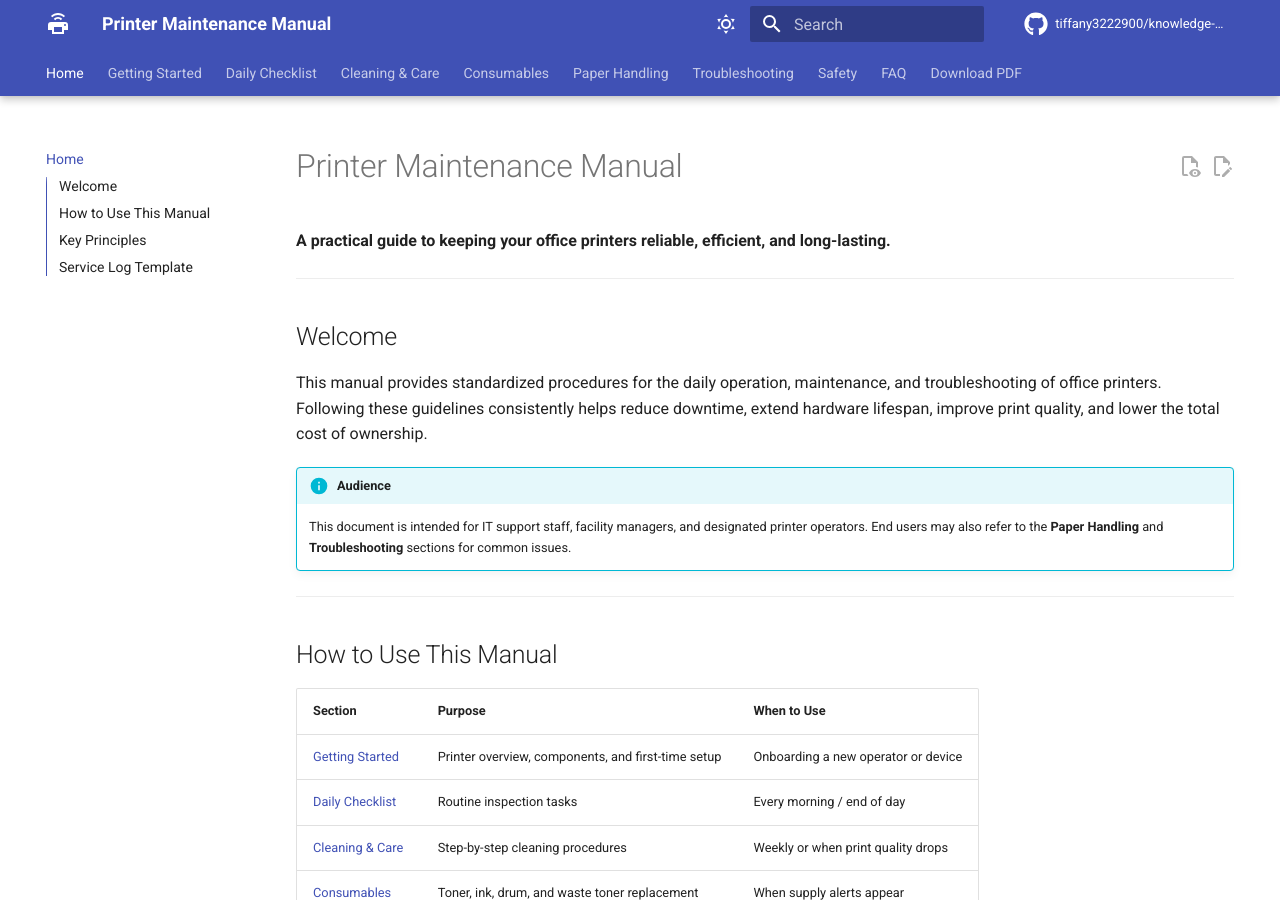
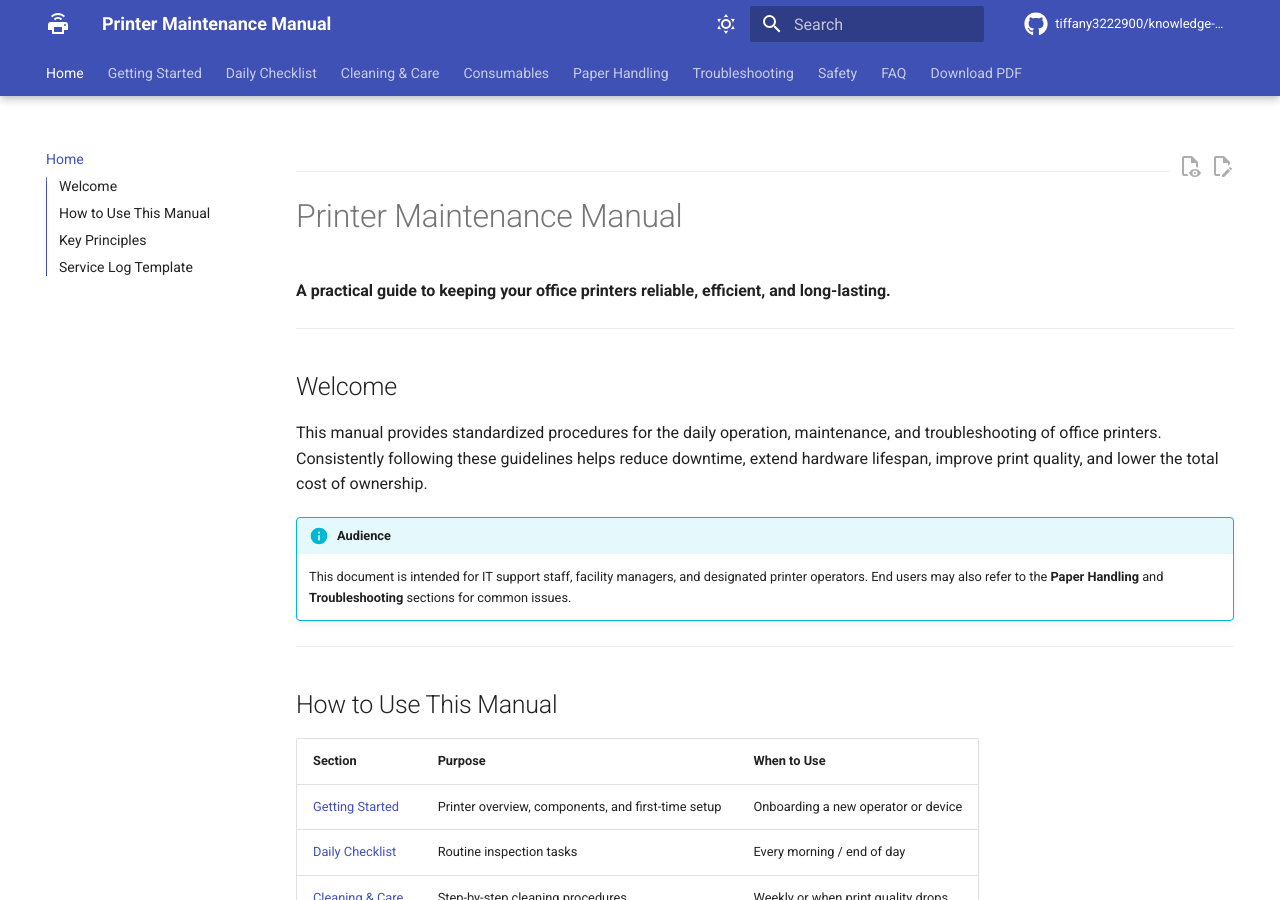
Before and after one commit to tiffany3222900/knowledge-management-system, an MkDocs documentation site: the page built from docs/index.md, in a window 1280 px wide and 900 px high. Built offline with MkDocs 1.6.1 and Material for MkDocs 9.7.7, drawn with Linux system fonts in a browser that asks for light colours; comment, search, counter and statistics services are not loaded.

```diff
--- a/docs/index.md
+++ b/docs/index.md
@@ -1,3 +1,4 @@
+---
 # Printer Maintenance Manual
 
 **A practical guide to keeping your office printers reliable, efficient, and long-lasting.**
@@ -6,7 +7,7 @@
 
 ## Welcome
 
-This manual provides standardized procedures for the daily operation, maintenance, and troubleshooting of office printers. Following these guidelines consistently helps reduce downtime, extend hardware lifespan, improve print quality, and lower the total cost of ownership.
+This manual provides standardized procedures for the daily operation, maintenance, and troubleshooting of office printers. Consistently following these guidelines helps reduce downtime, extend hardware lifespan, improve print quality, and lower the total cost of ownership.
 
 !!! info "Audience"
     This document is intended for IT support staff, facility managers, and designated printer operators. End users may also refer to the **Paper Handling** and **Troubleshooting** sections for common issues.
@@ -49,3 +50,5 @@ Record each maintenance event in the printer service log:
 ---
 
 *Last updated: 2026-09-08*
+
+---
```
